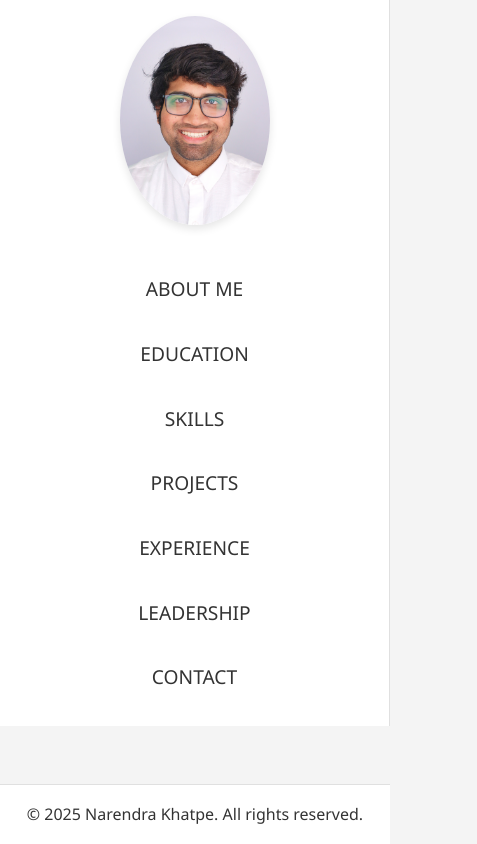
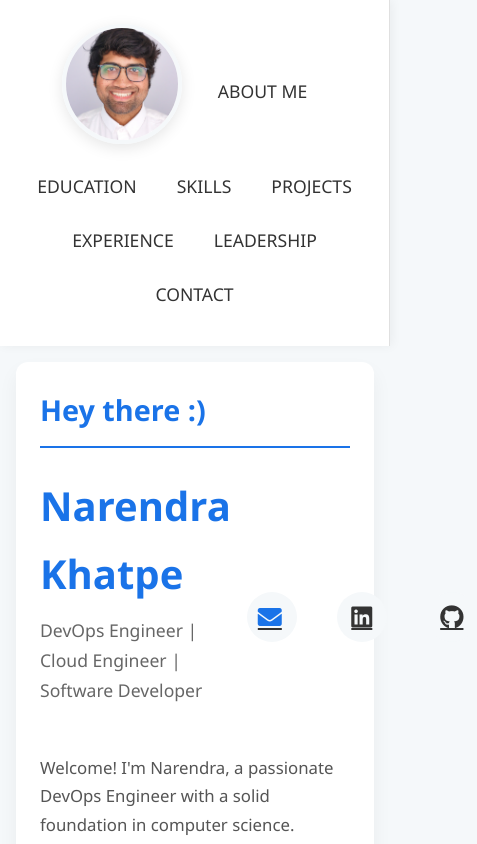
Before and after one commit to nkhatpe/nkhatpe.github.io, a plain HTML site: page index.html in a window 390 px wide. Shown: the top 844 px of the page, 477 px wide, since content can reach past the window. Drawn offline with Linux system fonts and the light colour scheme.

Commit message:
Update styles.css

```diff
--- a/styles.css
+++ b/styles.css
@@ -9,7 +9,7 @@
 body {
     font-family: 'Segoe UI', Tahoma, Geneva, Verdana, sans-serif;
     line-height: 1.7;
-    background-color: #f4f4f4;
+    background-color: #f5f8fa;
     color: #333;
 }
 
@@ -30,16 +30,18 @@ header {
     display: flex;
     justify-content: space-between;
     align-items: center;
+    margin-bottom: 1.5rem;
 }
 
 .header-left h1 {
     font-size: 2.5rem;
     margin-bottom: 0.5rem;
     font-weight: 700;
+    color: #1a73e8;
 }
 
 .header-left p {
-    font-size: 1rem;
+    font-size: 1.1rem;
     color: #666;
 }
 
@@ -51,7 +53,7 @@ header {
 }
 
 .header-right .social-links a:hover {
-    color: #007bff;
+    color: #1a73e8;
 }
 
 /* Sidebar styling */
@@ -68,34 +70,38 @@ header {
     flex-direction: column;
     align-items: center;
     border-right: 1px solid #e0e0e0;
+    box-shadow: 2px 0 10px rgba(0, 0, 0, 0.05);
 }
 
 /* Sidebar image styling */
 .sidebar img {
-    width: 150px; /* Adjust width as needed */
-    height: 150px; /* Fixed height to maintain aspect ratio */
-    object-fit: cover; /* Ensures the image covers the container without distortion */
-    border-radius: 50%; /* Circular shape */
+    width: 170px;
+    height: 170px;
+    object-fit: cover;
+    border-radius: 50%;
     margin-bottom: 2rem;
-    box-shadow: 0 4px 8px rgba(0, 0, 0, 0.1);
+    box-shadow: 0 4px 15px rgba(0, 0, 0, 0.1);
+    border: 4px solid #f5f8fa;
 }
-
 
 .sidebar a {
     color: #333;
     text-decoration: none;
     margin: 0.5rem 0;
-    font-size: 1.2rem;
+    font-size: 1.1rem;
     width: 100%;
     text-align: center;
     padding: 0.75rem;
     border-radius: 5px;
-    transition: background-color 0.3s, color 0.3s;
+    transition: all 0.3s ease;
+    font-weight: 500;
 }
 
 .sidebar a:hover {
-    background-color: #007bff;
+    background-color: #1a73e8;
     color: #fff;
+    transform: translateY(-2px);
+    box-shadow: 0 4px 6px rgba(26, 115, 232, 0.2);
 }
 
 /* Main content styling */
@@ -103,7 +109,7 @@ main {
     margin-left: 320px;
     padding: 2rem;
     max-width: calc(100% - 320px);
-    margin-top: 70px; /* Space for fixed header */
+    margin-top: 20px;
 }
 
 /* Initially hide all sections */
@@ -118,76 +124,152 @@ main > section:target {
 
 .container {
     background-color: #ffffff;
-    padding: 2rem;
-    border-radius: 8px;
-    box-shadow: 0 4px 8px rgba(0, 0, 0, 0.1);
+    padding: 2.5rem;
+    border-radius: 12px;
+    box-shadow: 0 10px 20px rgba(0, 0, 0, 0.05);
     margin-bottom: 2rem;
+    transition: transform 0.3s ease, box-shadow 0.3s ease;
+}
+
+.container:hover {
+    transform: translateY(-5px);
+    box-shadow: 0 15px 30px rgba(0, 0, 0, 0.1);
 }
 
 h2 {
-    font-size: 2.5rem;
-    margin-bottom: 1rem;
-    color: #007bff;
-    border-bottom: 2px solid #007bff;
-    padding-bottom: 0.5rem;
+    font-size: 2.2rem;
+    margin-bottom: 1.5rem;
+    color: #1a73e8;
+    border-bottom: 2px solid #1a73e8;
+    padding-bottom: 0.7rem;
     font-weight: 700;
 }
 
 h3 {
-    font-size: 1.8rem;
-    margin-bottom: 0.5rem;
+    font-size: 1.6rem;
+    margin-bottom: 0.7rem;
     color: #333;
+    font-weight: 600;
 }
 
 p {
     margin-bottom: 1.5rem;
-    font-size: 1rem;
+    font-size: 1.05rem;
+    color: #555;
 }
 
 ul {
-    list-style-type: disc;
-    margin-left: 2rem;
+    list-style-type: none;
+    margin-left: 0.5rem;
+    margin-bottom: 1.5rem;
+}
+
+ul li {
+    position: relative;
+    padding-left: 1.5rem;
+    margin-bottom: 0.7rem;
+}
+
+ul li:before {
+    content: "•";
+    color: #1a73e8;
+    font-weight: bold;
+    position: absolute;
+    left: 0;
+    font-size: 1.2rem;
+}
+
+.project-item, .experience-item, .education-item, .leadership-item {
+    background-color: #f9fafc;
+    padding: 1.5rem;
+    border-radius: 8px;
+    margin-bottom: 1.5rem;
+    border-left: 4px solid #1a73e8;
+}
+
+.project-item h3, .experience-item h3, .education-item h3, .leadership-item h3 {
+    color: #1a73e8;
 }
 
 /* Form styling */
 form {
     display: flex;
     flex-direction: column;
-    gap: 1rem;
+    gap: 1.2rem;
+    margin-top: 2rem;
 }
 
 input, textarea {
-    padding: 0.75rem;
+    padding: 1rem;
     font-size: 1rem;
-    border-radius: 5px;
+    border-radius: 8px;
     border: 1px solid #dcdcdc;
     width: 100%;
+    transition: border-color 0.3s, box-shadow 0.3s;
 }
 
 input:focus, textarea:focus {
-    border-color: #007bff;
+    border-color: #1a73e8;
     outline: none;
+    box-shadow: 0 0 0 2px rgba(26, 115, 232, 0.2);
+}
+
+textarea {
+    min-height: 150px;
+    resize: vertical;
 }
 
 button {
-    padding: 0.75rem;
+    padding: 1rem;
     font-size: 1rem;
     color: #fff;
-    background-color: #007bff;
+    background-color: #1a73e8;
     border: none;
-    border-radius: 5px;
+    border-radius: 8px;
     cursor: pointer;
-    transition: background-color 0.3s;
+    transition: all 0.3s ease;
+    font-weight: 600;
+    letter-spacing: 0.5px;
 }
 
 button:hover {
-    background-color: #0056b3;
+    background-color: #1557b0;
+    transform: translateY(-2px);
+    box-shadow: 0 4px 8px rgba(26, 115, 232, 0.3);
+}
+
+/* Social links in contact section */
+.social-links {
+    display: flex;
+    justify-content: center;
+    gap: 1.5rem;
+    margin-top: 2rem;
+}
+
+.social-links a {
+    display: flex;
+    align-items: center;
+    justify-content: center;
+    width: 50px;
+    height: 50px;
+    background-color: #f5f8fa;
+    border-radius: 50%;
+    color: #1a73e8;
+    font-size: 1.5rem;
+    transition: all 0.3s ease;
+}
+
+.social-links a:hover {
+    background-color: #1a73e8;
+    color: #fff;
+    transform: translateY(-5px);
+    box-shadow: 0 5px 15px rgba(26, 115, 232, 0.3);
 }
 
 /* Footer styling */
 footer {
     background-color: #ffffff;
-    color: #333;
+    color: #555;
     text-align: center;
     padding: 1rem;
     position: fixed;
@@ -195,57 +277,90 @@ footer {
     left: 300px;
     bottom: 0;
     border-top: 1px solid #e0e0e0;
+    font-size: 0.9rem;
 }
 
 footer p {
     margin: 0;
 }
 
+/* Skill icons styling */
+.fas {
+    color: #1a73e8;
+    margin-right: 0.5rem;
+    width: 20px;
+    text-align: center;
+}
+
 /* Responsive Design */
+@media (max-width: 1080px) {
+    .sidebar {
+        width: 250px;
+    }
+
+    main {
+        margin-left: 270px;
+        max-width: calc(100% - 270px);
+    }
+
+    footer {
+        width: calc(100% - 250px);
+        left: 250px;
+    }
+}
+
 @media (max-width: 768px) {
     header {
         width: 100%;
         left: 0;
+        position: relative;
     }
 
     main {
         margin-left: 0;
+        margin-top: 0;
         max-width: 100%;
+        padding: 1rem;
     }
 
     .sidebar {
         width: 100%;
         height: auto;
         position: relative;
-        display: flex;
+        padding: 1.5rem 1rem;
+        flex-direction: row;
+        flex-wrap: wrap;
         justify-content: center;
-        padding: 1rem;
     }
 
- /* Responsive image styling */
-.sidebar img {
-    width: 50%;  /* Responsive width based on the container size */
-    max-width: 150px; /* Ensures it doesn't get too large */
-    height: auto;  /* Maintain aspect ratio */
-    border-radius: 50%; /* Circular shape */
-    margin-bottom: 2rem;
-    box-shadow: 0 4px 8px rgba(0, 0, 0, 0.1);
-}
-
-
+    .sidebar img {
+        width: 120px;
+        height: 120px;
+        margin-bottom: 1rem;
+        margin-right: 1rem;
+    }
 
     .sidebar a {
-        margin: 0.25rem 0;
+        margin: 0.25rem;
+        width: auto;
+        padding: 0.5rem 1rem;
     }
 
-    .sidebar a.active {
-        background-color: #007bff;
-        color: #fff;
+    .container {
+        padding: 1.5rem;
     }
 
+    h2 {
+        font-size: 1.8rem;
+    }
+
+    h3 {
+        font-size: 1.4rem;
+    }
 
     footer {
         width: 100%;
         left: 0;
+        position: relative;
     }
 }
```
